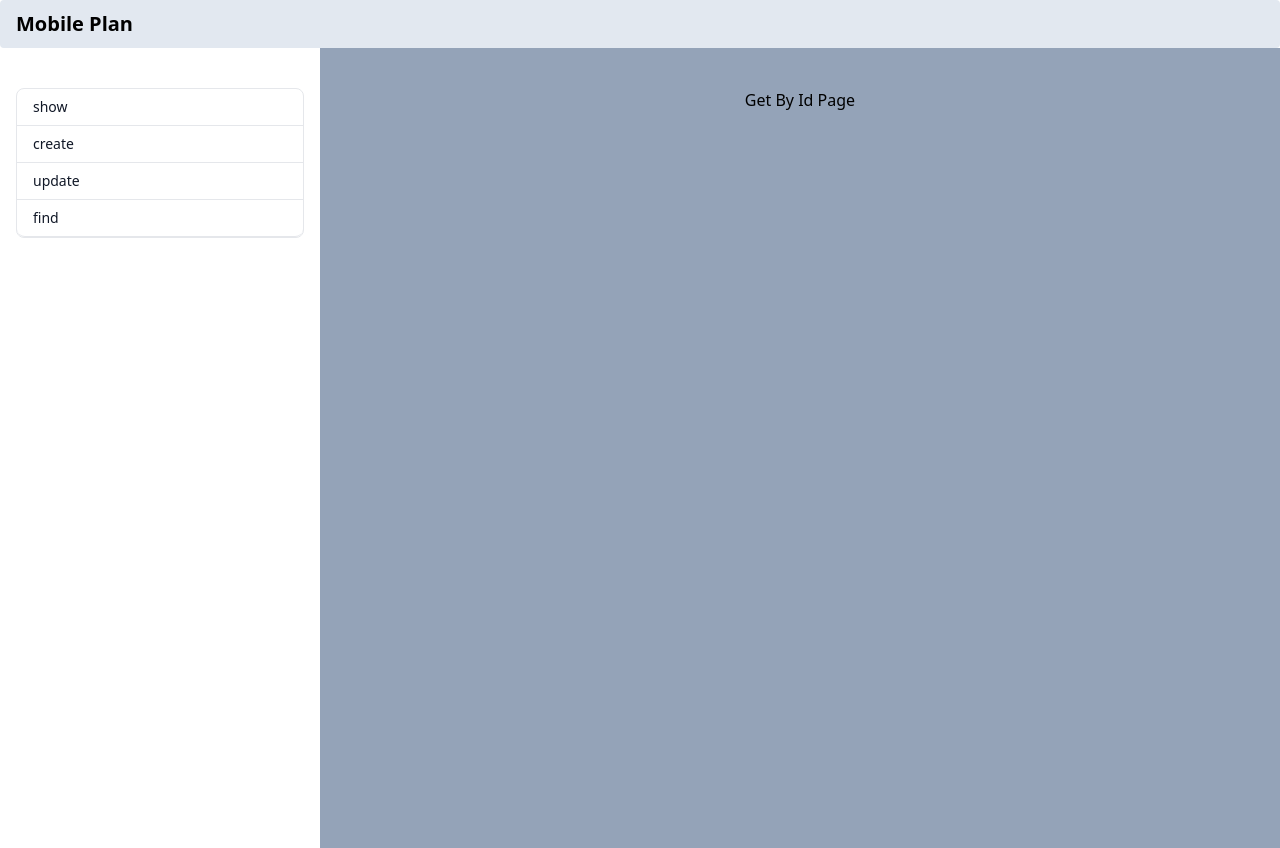
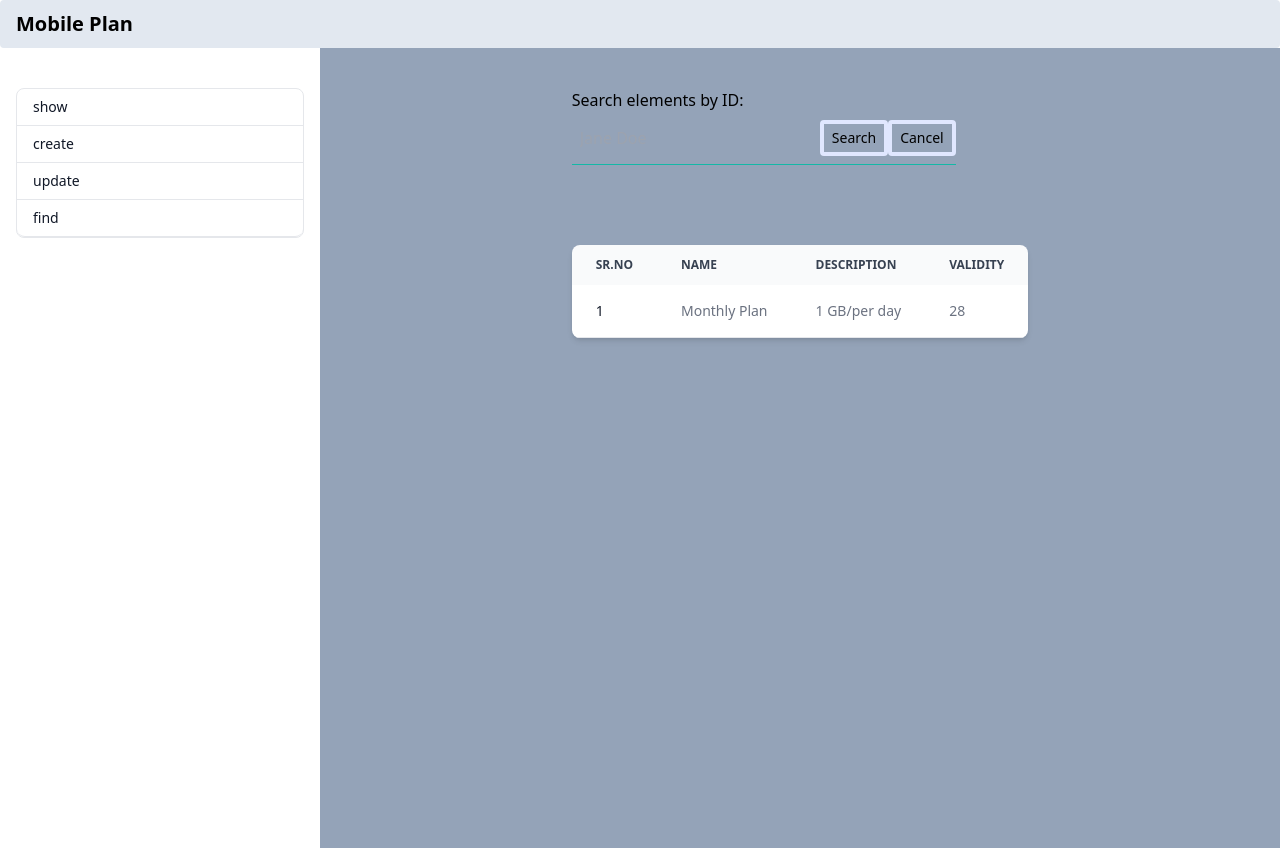
Before and after one commit to Ash1win/mobile-plan-frontend-unstoppables, a React (Create React App) app: page /getbyid in a window 1280 px wide. Built offline with nearby package versions, Linux system fonts and the light colour scheme.

Commit message:
Get by id Yash

```diff
--- a/src/components/GetByIdPage.js
+++ b/src/components/GetByIdPage.js
@@ -4,7 +4,58 @@
 export default function GetByIdPage() {
     return (
         <div>
-            <h1>Get By Id Page</h1>
+            <p>Search elements by ID: </p>
+                <form class="w-full max-w-sm">
+                <div class="flex items-center border-b border-teal-500 py-2" >
+                  <input class="appearance-none bg-transparent border-none w-full text-gray-700 mr-3 py-1 px-2 leading-tight focus:outline-none" type="text" placeholder="Jane Doe" aria-label="Full name"/>
+                 <button class="border-indigo-100 border-4 p-8 hover:text-teal-800 text-sm py-1 px-2 rounded" type="button" onclick="func()">
+                   Search
+                 </button>
+                  <button class="border-indigo-100 border-4 p-8 hover:text-teal-800 text-sm py-1 px-2 rounded" type="button">
+                Cancel
+              </button>
+              </div>
+              </form>
+              <div class=" mt-20 overflow-x-auto relative shadow-md sm:rounded-lg">
+
+<table class="w-full text-sm text-left text-gray-500 dark:text-gray-400 ">
+    <thead class="text-xs text-gray-700 uppercase bg-gray-50 dark:bg-gray-700 dark:text-gray-400">
+        <tr>
+            <th scope="col" class="py-3 px-6">
+                Sr.No
+            </th>
+            <th scope="col" class="py-3 px-6">
+                Name
+            </th>
+            <th scope="col" class="py-3 px-6">
+                Description
+            </th>
+            <th scope="col" class="py-3 px-6">
+                Validity
+            </th>
+        </tr>
+    </thead>
+    <tbody>
+        <tr class="bg-white border-b dark:bg-gray-800 dark:border-gray-700">
+            <th scope="row" class="py-4 px-6 font-medium text-gray-900 whitespace-nowrap dark:text-white">
+                1
+            </th>
+            <td class="py-4 px-6">
+                Monthly Plan
+            </td>
+            <td class="py-4 px-6">
+                1 GB/per day
+            </td>
+            <td class="py-4 px-6">
+                28
+            </td>
+
+        </tr>
+
+    </tbody>
+</table>
+</div>
+
         </div>
     )
 }
```
